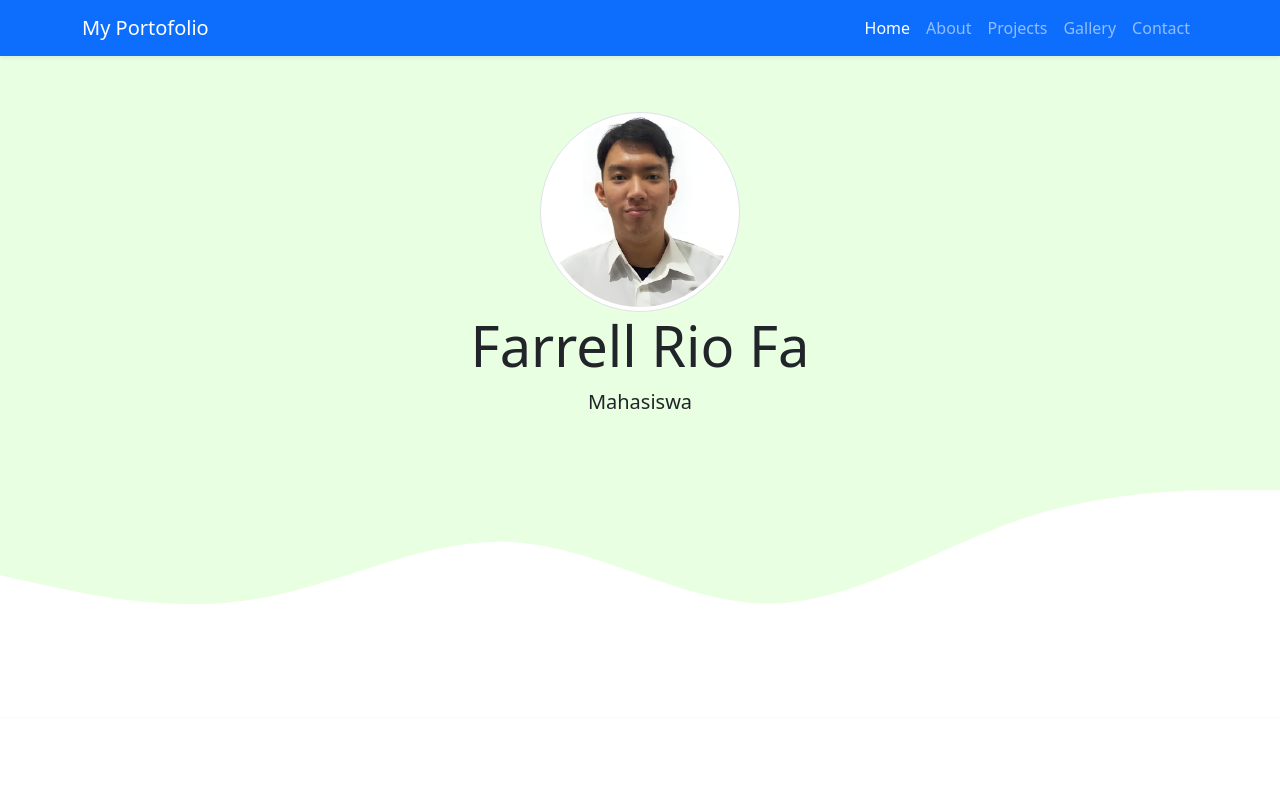
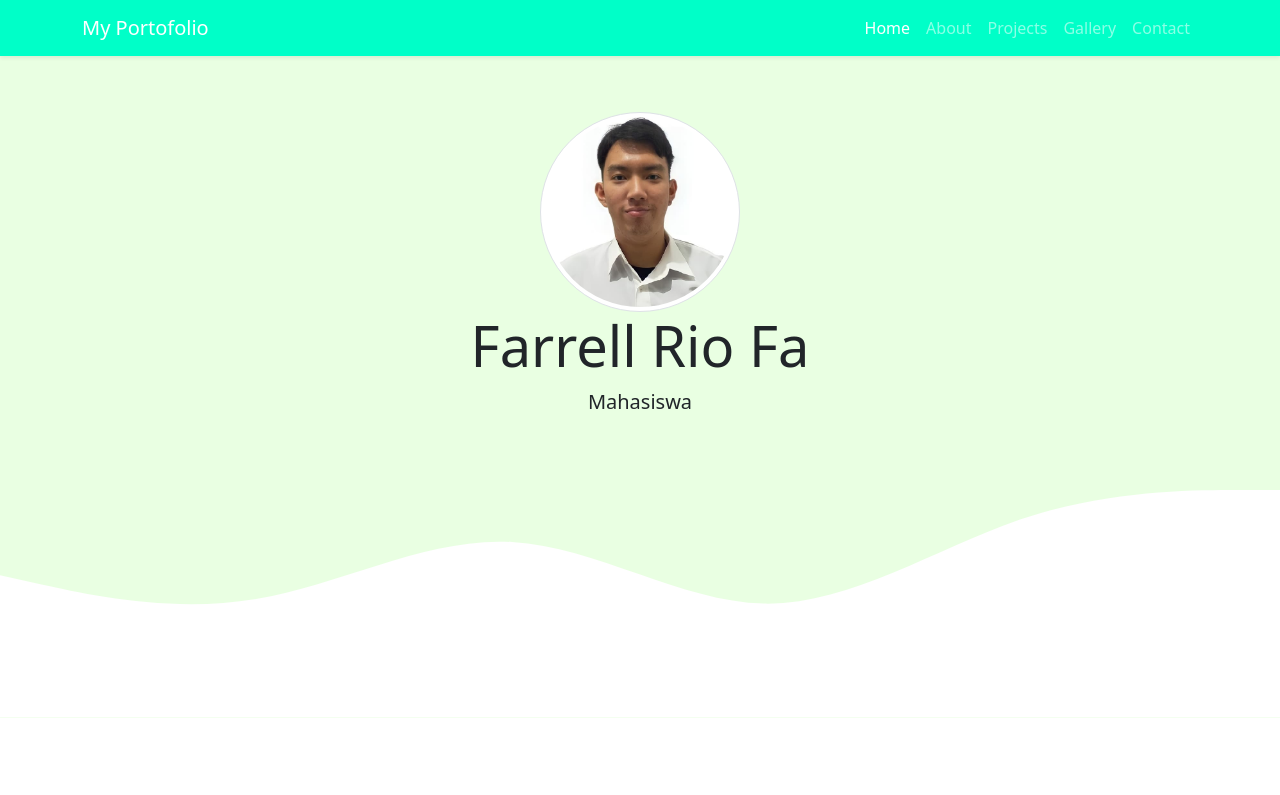
Before and after one commit to R10F/My-Portofolio, a plain HTML site: page index.html in a window 1280 px wide. Shown: the top 795 px of the page. Drawn offline with nearby package versions, Linux system fonts and the light colour scheme; files whose address does not match are found by name.

Commit message:
mengubah warna navbar

```diff
--- a/index.html
+++ b/index.html
@@ -22,7 +22,7 @@
   </head>
   <body id="home">
     <!-- Navbar -->
-    <nav class="navbar navbar-expand-lg navbar-dark bg-primary shadow-sm fixed-top">
+    <nav class="navbar navbar-expand-lg navbar-dark shadow-sm fixed-top" style="background-color: rgb(0, 255, 200)">
       <div class="container">
         <a class="navbar-brand" href="#">My Portofolio</a>
         <button class="navbar-toggler" type="button" data-bs-toggle="collapse" data-bs-target="#navbarNav" aria-controls="navbarNav" aria-expanded="false" aria-label="Toggle navigation">
```
